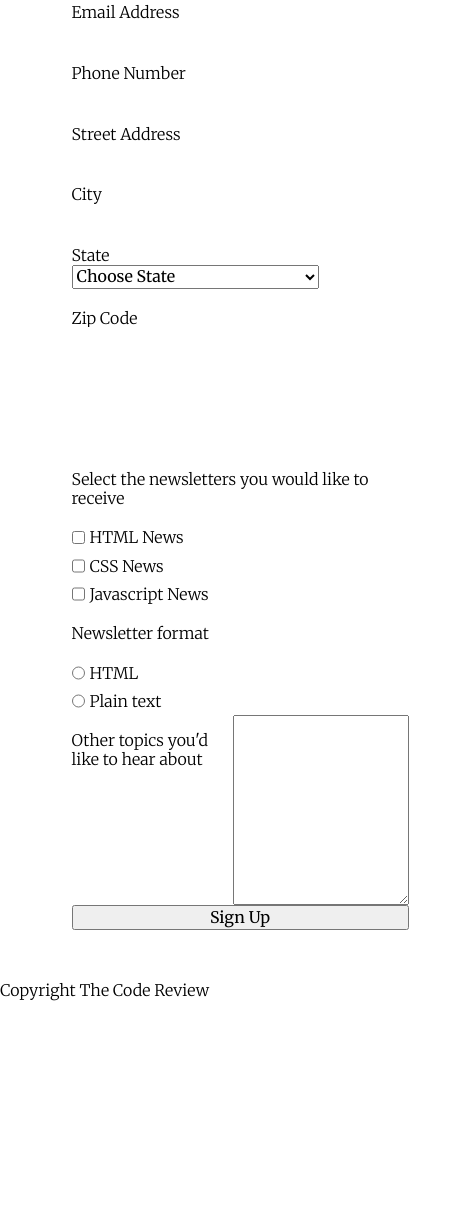
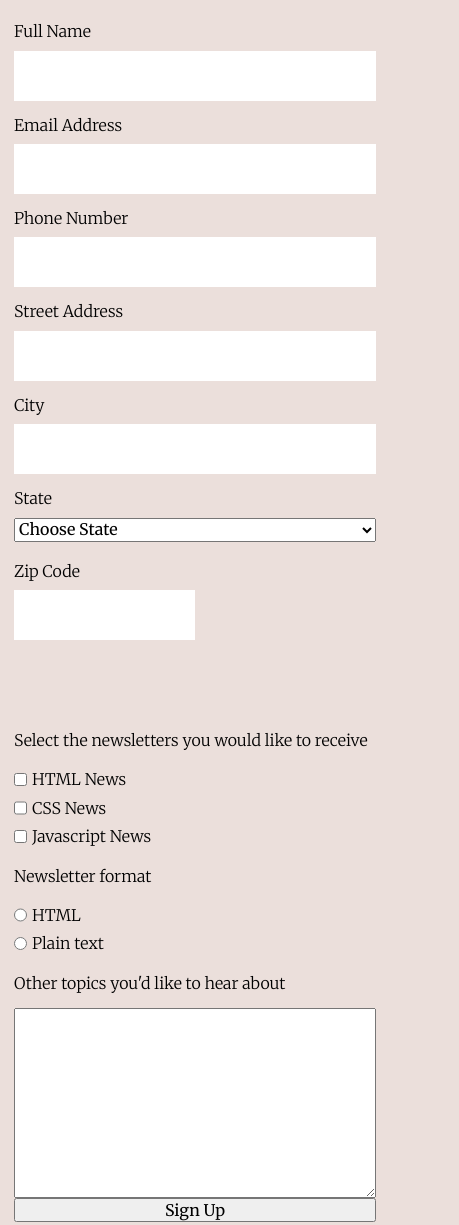
Before and after one commit to ryan-puffer/tdu3-online-registration-form, a plain HTML site: page index.html in a window 390 px wide. Shown: the part 342-1567 px from the top of the page, 459 px wide, since content can reach past the window. Before the commit the page ends 1357 px from the top, so only its background shows below. Drawn offline with Linux system fonts and the light colour scheme.

Commit message:
mobile layout improvements

```diff
--- a/css/style.css
+++ b/css/style.css
@@ -4,17 +4,19 @@
 
 body {
 	font-family: 'Merriweather', serif;
+	max-width: 768px;
 	margin: 0 auto;
 	font-weight: 300;
+	background-color: #ebdfdb;
+}
+
+h1 {
+	padding-top: 40px;
+	padding-bottom: 40px;
 }
 
 input {
 	border: 1px solid white;
-}
-
-.wrapper {
-	width: 90%;
-	margin: 0 auto;
 }
 
 .main-header,
@@ -22,6 +24,11 @@ input {
 .preferences {
 	display: flex;
 	flex-direction: column;
+}
+
+.contact-info input {
+	height: 50px;
+	margin-bottom: 15px;
 }
 
 h2,
@@ -49,8 +56,13 @@ h2,
 
 .contact-info,
 .preferences {
-	padding: 50px 50px 35px 50px;
 	border: none;
+	padding-top: 50px;
+}
+
+.topics {
+	display: flex;
+	flex-direction: column;
 }
 
 .light {
@@ -61,3 +73,15 @@ h2,
 	display: flex;
 	flex-direction: column;
 }
+
+.contact-info label {
+	margin-bottom: 10px;
+}
+
+footer {
+	text-align: center;
+}
+
+#zip {
+	width: 50%;
+}
--- a/index.html
+++ b/index.html
@@ -130,7 +130,7 @@
                     <input type="radio" id="text_radio" value="text_radio" name="nl_pref">
                     <label for="text_radio" class="light">Plain text</label>
                 </div>
-                <div class="item">
+                <div class="topics">
                     <p>Other topics you'd like to hear about</p>
                     <textarea name="other_topics" id="other_topics" cols="30" rows="10"></textarea>
                 </div>
```
